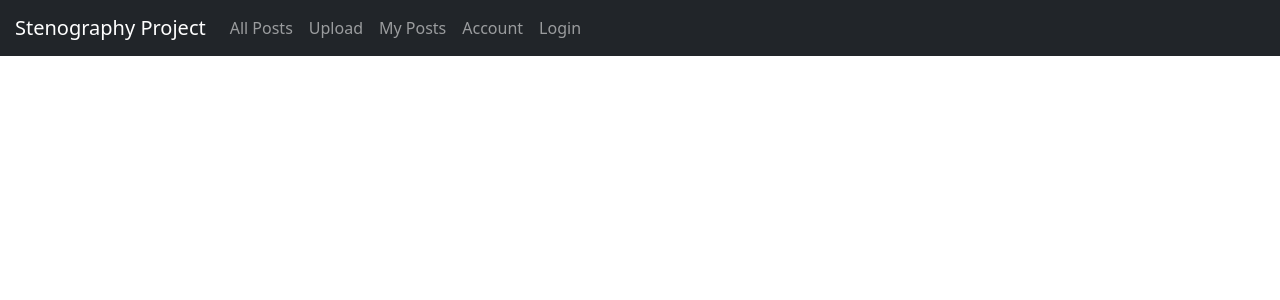
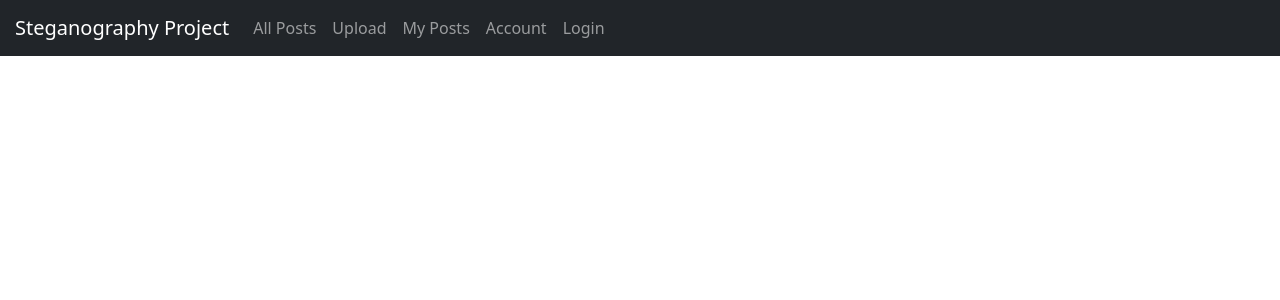
Before and after one commit to cxt2267/SteganographyProject, a Flask app: page /nav in a window 1280 px wide. Shown: the top 300 px of the page. Run offline with Flask 3, Linux system fonts and the light colour scheme.

Commit message:
fixed navbar

```diff
--- a/templates/nav.html
+++ b/templates/nav.html
@@ -8,7 +8,7 @@
 </head>
   <body>
     <nav class="navbar navbar-expand-sm navbar-dark bg-dark navbar-fixed-top" style="width:100%">
-      <a class="navbar-brand" style="margin-left:15px" href="/">Stenography Project</a>
+      <a class="navbar-brand" style="margin-left:15px" href="/">Steganography Project</a>
       <button class="navbar-toggler" type="button" data-toggle="collapse" data-target="#navbarText" aria-controls="navbarText" aria-expanded="false" aria-label="Toggle navigation">
         <span class="navbar-toggler-icon"></span>
       </button>
```
